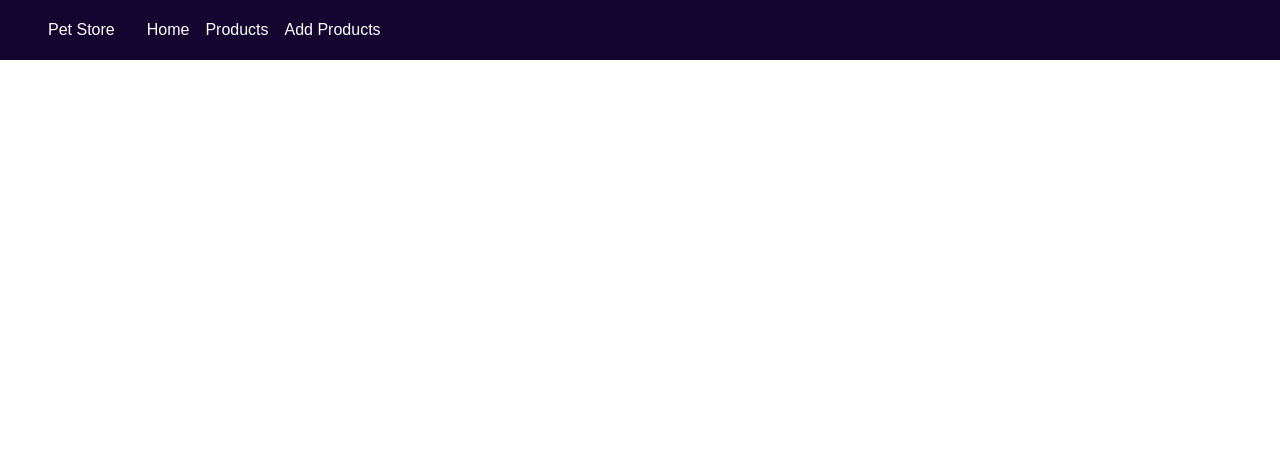
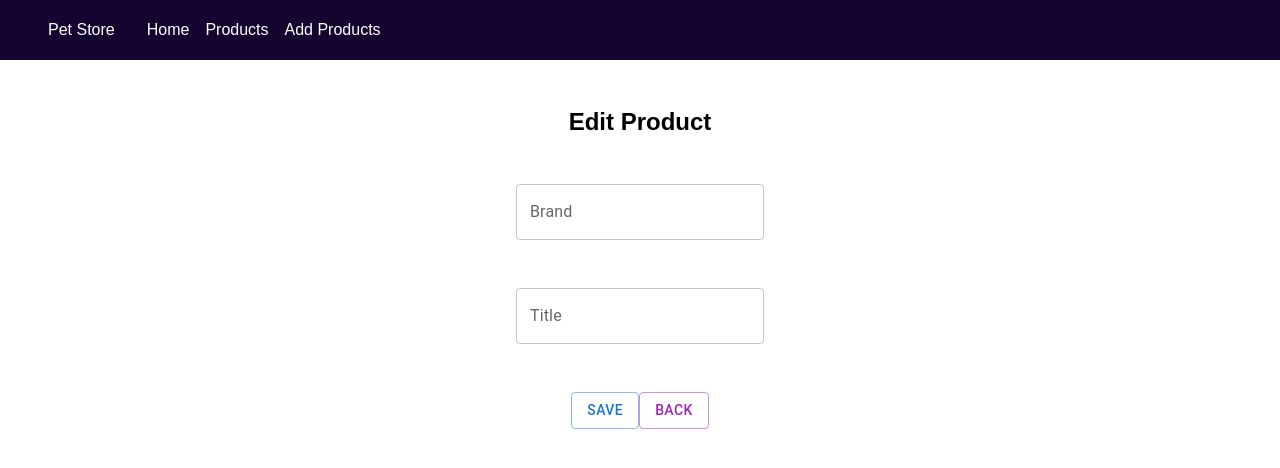
Before and after one commit to ManashviCode/Pet_Palace, a React (Create React App) app in the folder pet-frontend/: page /products/edit/1 in a window 1280 px wide. Shown: the top 468 px of the page. Built offline with nearby package versions, Linux system fonts and the light colour scheme; no server answers.

Commit message:
edit page done

```diff
--- a/pet-frontend/src/App.tsx
+++ b/pet-frontend/src/App.tsx
@@ -4,6 +4,8 @@ import Navbar from "./components/navbar/Navbar.tsx";
 import Home from "./pages/home/Home.page.tsx";
 import Products from "./pages/products/Products.page.tsx";
 import AddProduct from "./pages/add-product/AddProduct.page.tsx";
+import EditProduct from "./pages/edit-product/EditProduct.page.tsx";
+
 const App: React.FC = () => {
   return (
     <div>
@@ -17,6 +19,7 @@ const App: React.FC = () => {
           <Route path="/products">
                   <Route index element={<Products />} />
                   <Route path="add" element={<AddProduct />} />
+                  <Route path="edit/:id" element={<EditProduct />} />
                </Route>
         </Routes>
       </div>
--- /dev/null
+++ b/pet-frontend/src/pages/edit-product/EditProduct.page.tsx
@@ -0,0 +1,81 @@
+import React from "react";
+import { IProduct } from "../../types/global.typing";
+import "./edit-product.scss";
+import { useNavigate, useParams } from "react-router-dom";
+import { TextField, Button } from "@mui/material";
+import axios from "axios";
+import { baseUrl } from "../../constants/url.constant.ts";
+
+const EditProduct: React.FC = () => {
+   const [product, setProduct] = React.useState<Partial<IProduct>>({ title: "", brand: "" });
+
+   const redirect = useNavigate();
+   const { id } = useParams();
+
+   const changeHandler = (event: React.ChangeEvent<HTMLInputElement>) => {
+      setProduct({
+         ...product,
+         [event.target.name]: event.target.value,
+      });
+   };
+
+   React.useEffect(() => {
+      axios.get<IProduct>(`${baseUrl}/${id}`).then((response) =>
+         setProduct({
+            title: response.data.title,
+            brand: response.data.brand,
+         })
+      );
+   }, []);
+
+   const handleSaveBtnClick = () => {
+      if (product.title === "" || product.brand === "") {
+         alert("Enter Values");
+         return;
+      }
+      const data: Partial<IProduct> = {
+         brand: product.brand,
+         title: product.title,
+      };
+      axios
+         .put(`${baseUrl}/${id}`, data)
+         .then((resposne) => redirect("/products", { state: { message: "Product Updated Successfully" } }))
+         .catch((error) => alert("Error"));
+   };
+
+   const handleBackBtnClick = () => {
+      redirect("/products");
+   };
+
+   return (
+      <div className="edit-product">
+         <h2>Edit Product</h2>
+         <TextField
+            autoComplete="off"
+            label="Brand"
+            variant="outlined"
+            name="brand"
+            value={product.brand}
+            onChange={changeHandler}
+         />
+         <TextField
+            autoComplete="off"
+            label="Title"
+            variant="outlined"
+            name="title"
+            value={product.title}
+            onChange={changeHandler}
+         />
+         <div>
+            <Button variant="outlined" color="primary" onClick={handleSaveBtnClick}>
+               Save
+            </Button>
+            <Button variant="outlined" color="secondary" onClick={handleBackBtnClick}>
+               Back
+            </Button>
+         </div>
+      </div>
+   );
+};
+
+export default EditProduct;
--- /dev/null
+++ b/pet-frontend/src/pages/edit-product/edit-product.scss
@@ -0,0 +1,5 @@
+@import '../../mixins';
+
+.edit-product{
+    @include main-style();
+}
--- a/pet-frontend/src/pages/products/Products.page.tsx
+++ b/pet-frontend/src/pages/products/Products.page.tsx
@@ -3,12 +3,12 @@ import "./Products.scss";
 import axios from "axios";
 import { baseUrl } from "../../constants/url.constant.ts";
 import { IProduct } from "../../types/global.typing";
-import React from "react";
-import moment from "moment";
 import { Button } from "@mui/material";
 import { Edit, Delete } from "@mui/icons-material";
+import moment from "moment";
+import { useNavigate, useLocation } from "react-router-dom";
 import Swal from "sweetalert2";
-import { useNavigate, useLocation } from "react-router-dom";
+import React from "react";
 
 const Products: React.FC = () => {
    const [products, setProducts] = useState<IProduct[]>([]);
@@ -16,6 +16,7 @@ const Products: React.FC = () => {
    const redirect = useNavigate();
 
    console.log(location);
+
    const fetchProductsList = async () => {
       try {
          const response = await axios.get<IProduct[]>(baseUrl);
@@ -36,6 +37,15 @@ const Products: React.FC = () => {
       fetchProductsList();
    }, []);
 
+   //    console.log(products);
+
+   const redirectToEditPage = (id: string) => {
+      redirect(`/products/edit/${id}`);
+   };
+
+   const redirectToDeletePage = (id: string) => {
+      redirect(`/products/delete/${id}`);
+   };
 
    return (
       <div className="products">
@@ -66,15 +76,11 @@ const Products: React.FC = () => {
                                  variant="outlined"
                                  color="warning"
                                  sx={{ mx: 3 }}
-
+                                 onClick={() => redirectToEditPage(product.id)}
                               >
                                  <Edit />
                               </Button>
-                    <Button
-                      variant="outlined"
-                      color="error"
-
-                    >
+                              <Button variant="outlined" color="error" onClick={() => redirectToDeletePage(product.id)}>
                                  <Delete />
                               </Button>
                            </td>
```
Also changed, not shown: pet-frontend/package.json (+6 -1 lines), 1 other file (tests, documents, lock files or other folders). Lines whose indentation alone changed are shown as unchanged.
